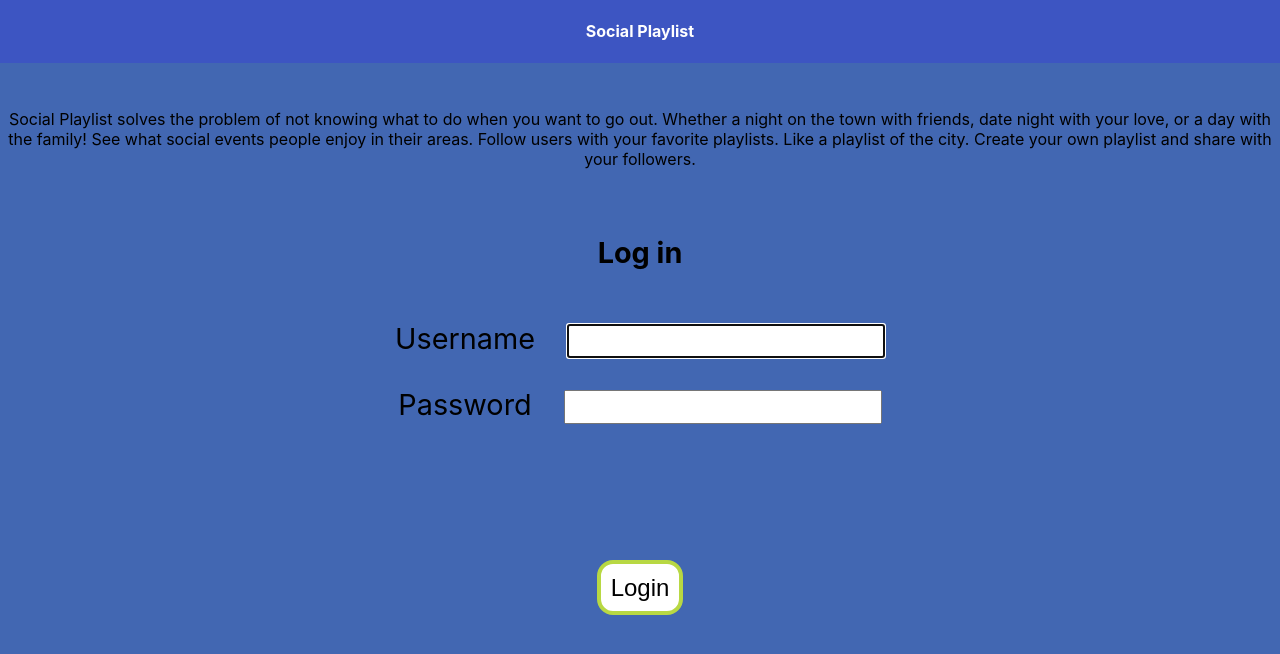
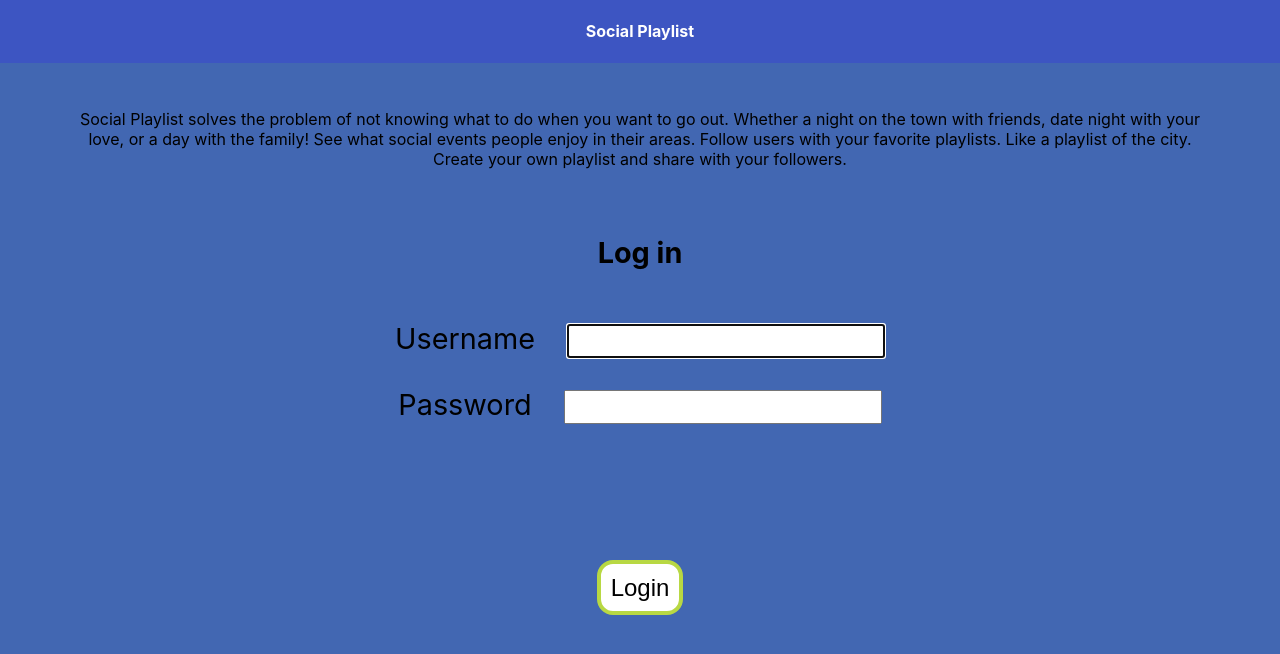
Before and after one commit to zeecelest/livelist-client, a React (Create React App) app: page / in a window 1280 px wide. Shown: the top 654 px of the page. Built offline with nearby package versions, Linux system fonts and the light colour scheme; no server answers.

Commit message:
fixed route of new spot and minor style change

```diff
--- a/src/components/App/App.css
+++ b/src/components/App/App.css
@@ -11,6 +11,8 @@ body {
   justify-content: center;
   font-size: 1rem;
   color: black;
+  padding-left: 5%;
+  padding-right: 5%;
 }
 
 .App-link {
--- a/src/components/UserLists/userLists.css
+++ b/src/components/UserLists/userLists.css
@@ -21,10 +21,14 @@
     background-color: white;
     margin-right: 5%;
     height: 100px;
+    padding: .5rem 1rem;
     border-radius: 5px;
     display: flex;
     justify-content: center;
     align-items: center;
+}
+::-webkit-scrollbar{
+    background-color: transparent;
 }
 
 #newPlaylistButton{
--- a/src/routes/NewSpotRoute/NewSpotRoute.js
+++ b/src/routes/NewSpotRoute/NewSpotRoute.js
@@ -10,7 +10,7 @@ class NewSpotRoute extends Component {
 
   handleSpotCreation = () => {
     const {history} = this.props;
-    history.push('/newSpot');
+    history.push('/dashboard');
   };
 
   render() {
--- a/src/routes/UserDashboard/UserDashboardRoute.js
+++ b/src/routes/UserDashboard/UserDashboardRoute.js
@@ -14,7 +14,18 @@ export class UserDashboardRoute extends Component {
     lists: []
   };
 
-  static contextType = PlayListContext;
+  static defaultProps = {
+    location: {},
+    history: {
+      push: () => {}
+    }
+  };
+
+  handleNewPlaylistCreation = () => {
+    const { location, history } = this.props;
+    const destination = (location.state || {}).from || "/dashboard";
+    history.push(destination);
+  };
 
   //get all lists for a specific user
   componentDidMount() {
@@ -47,7 +58,7 @@ export class UserDashboardRoute extends Component {
     };
     return (
       <PlayListContext.Provider value={value}>
-        <UserLists userList={this.state.userList}/>
+        <UserLists userList={this.state.userList} />
         <ListByTags lists={this.state.lists} />
       </PlayListContext.Provider>
     );
```
Also changed, not shown: src/components/NewPlaylistForm/NewPlaylistForm.js (+0 -7 lines).
